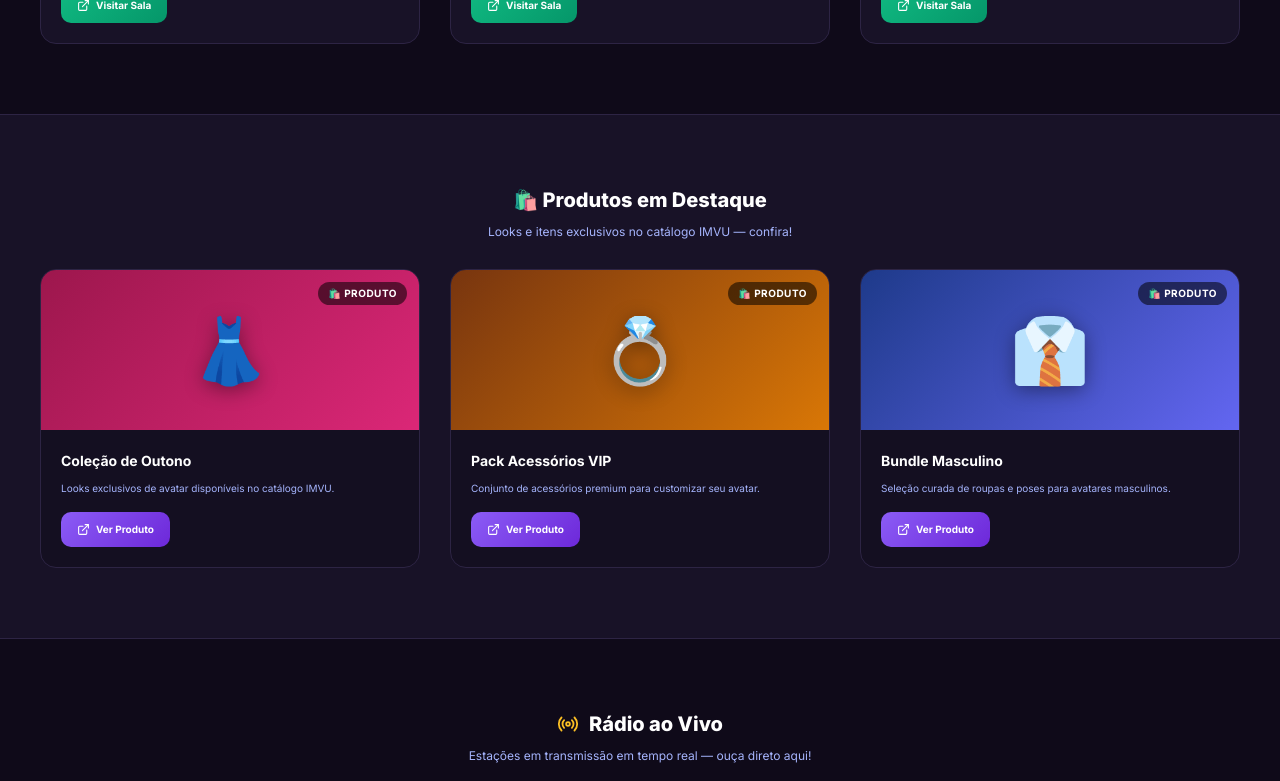
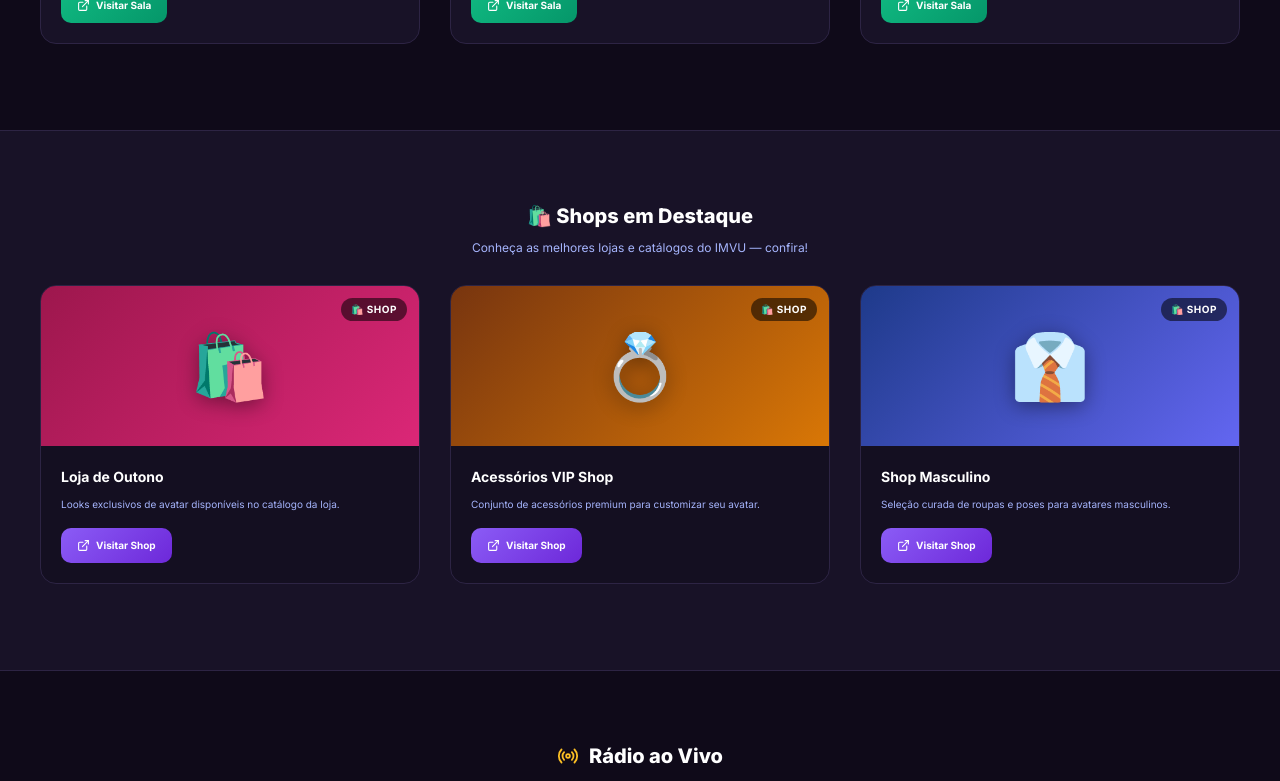
Before and after one commit to moisesalves0015/ir3h, a React (Vite) app: page / in a window 1280 px wide. Shown: the part 2377-3158 px from the top of the page. Built offline with nearby package versions, Linux system fonts and the light colour scheme.

Commit message:
feat: change Promo products to Promo shops and implement horizontal slider

```diff
--- a/src/pages/LandingPage/LandingPage.css
+++ b/src/pages/LandingPage/LandingPage.css
@@ -1172,13 +1172,39 @@
   text-align: center;
 }
 
-.landing-promo__grid {
-  display: grid;
-  grid-template-columns: 1fr;
+.landing-promo__slider-container {
+  width: 100%;
+  overflow: hidden;
+}
+
+.landing-promo__slider {
+  display: flex;
   gap: 20px;
+  overflow-x: auto;
+  padding-bottom: 16px; /* Para o scrollbar não cortar conteúdo */
+  scroll-snap-type: x mandatory;
+  -webkit-overflow-scrolling: touch;
+
+  /* Esconder a barra de rolagem (opcional, se preferir limpo) */
+  scrollbar-width: thin;
+  scrollbar-color: var(--brand-primary) var(--color-surface);
+}
+
+.landing-promo__slider::-webkit-scrollbar {
+  height: 6px;
+}
+.landing-promo__slider::-webkit-scrollbar-track {
+  background: var(--color-surface);
+  border-radius: 4px;
+}
+.landing-promo__slider::-webkit-scrollbar-thumb {
+  background: var(--brand-primary);
+  border-radius: 4px;
 }
 
 .landing-promo-card {
+  flex: 0 0 calc(85% - 20px); /* 85% width on mobile */
+  scroll-snap-align: start;
   background: var(--color-surface);
   border: 1px solid var(--color-border);
   border-radius: var(--radius-lg);
@@ -1278,16 +1304,29 @@
   box-shadow: 0 4px 12px rgba(139, 92, 246, 0.4);
 }
 
+.landing-promo-card__btn--shop {
+  background: linear-gradient(135deg, var(--brand-primary), var(--brand-primary-dark));
+}
+.landing-promo-card__btn--shop:hover {
+  box-shadow: 0 4px 12px rgba(139, 92, 246, 0.4);
+}
+
 @media (min-width: 768px) {
   .landing-promo {
     padding: 70px 40px;
   }
 
-  .landing-promo__grid {
-    grid-template-columns: repeat(3, 1fr);
-    gap: 30px;
+  .landing-promo__slider-container {
     max-width: 1200px;
     margin: 0 auto;
+  }
+
+  .landing-promo__slider {
+    gap: 30px;
+  }
+
+  .landing-promo-card {
+    flex: 0 0 calc(33.333% - 20px); /* 3 cards on desktop */
   }
 
   .landing-promo-card__banner {
--- a/src/pages/LandingPage/LandingPage.tsx
+++ b/src/pages/LandingPage/LandingPage.tsx
@@ -54,19 +54,19 @@ const PROMO_ROOMS = [
   },
 ];
 
-// Produtos de terceiros para divulgação
-const PROMO_PRODUCTS = [
+// Shops de terceiros para divulgação
+const PROMO_SHOPS = [
   {
     id: 1,
-    name: 'Coleção de Outono',
-    description: 'Looks exclusivos de avatar disponíveis no catálogo IMVU.',
-    emoji: '👗',
+    name: 'Loja de Outono',
+    description: 'Looks exclusivos de avatar disponíveis no catálogo da loja.',
+    emoji: '🛍️',
     gradient: 'linear-gradient(135deg, #9d174d 0%, #db2777 100%)',
     link: 'https://imvu.com',
   },
   {
     id: 2,
-    name: 'Pack Acessórios VIP',
+    name: 'Acessórios VIP Shop',
     description: 'Conjunto de acessórios premium para customizar seu avatar.',
     emoji: '💍',
     gradient: 'linear-gradient(135deg, #78350f 0%, #d97706 100%)',
@@ -74,7 +74,7 @@ const PROMO_PRODUCTS = [
   },
   {
     id: 3,
-    name: 'Bundle Masculino',
+    name: 'Shop Masculino',
     description: 'Seleção curada de roupas e poses para avatares masculinos.',
     emoji: '👔',
     gradient: 'linear-gradient(135deg, #1e3a8a 0%, #6366f1 100%)',
@@ -412,7 +412,8 @@ export default function LandingPage() {
           <h2 className="landing-promo__title">🏠 Rooms em Destaque</h2>
           <p className="landing-promo__subtitle">Salas públicas para você visitar no IMVU — clique e entre!</p>
         </div>
-        <div className="landing-promo__grid">
+        <div className="landing-promo__slider-container">
+          <div className="landing-promo__slider">
             {PROMO_ROOMS.map((room) => (
               <div key={room.id} className="landing-promo-card">
                 <div className="landing-promo-card__banner" style={{ background: room.gradient }}>
@@ -435,36 +436,39 @@ export default function LandingPage() {
               </div>
             ))}
           </div>
+        </div>
       </section>
 
-      {/* ── DIVULGAÇÃO: PRODUTOS ── */}
-      <section className="landing-promo landing-promo--alt" id="produtos">
+      {/* ── DIVULGAÇÃO: SHOPS ── */}
+      <section className="landing-promo landing-promo--alt" id="shops">
         <div className="landing-promo__header">
-          <h2 className="landing-promo__title">🛍️ Produtos em Destaque</h2>
-          <p className="landing-promo__subtitle">Looks e itens exclusivos no catálogo IMVU — confira!</p>
+          <h2 className="landing-promo__title">🛍️ Shops em Destaque</h2>
+          <p className="landing-promo__subtitle">Conheça as melhores lojas e catálogos do IMVU — confira!</p>
         </div>
-        <div className="landing-promo__grid">
-          {PROMO_PRODUCTS.map((product) => (
-            <div key={product.id} className="landing-promo-card">
-              <div className="landing-promo-card__banner" style={{ background: product.gradient }}>
-                <span className="landing-promo-card__emoji">{product.emoji}</span>
-                <span className="landing-promo-card__badge">🛍️ Produto</span>
+        <div className="landing-promo__slider-container">
+          <div className="landing-promo__slider">
+            {PROMO_SHOPS.map((shop) => (
+              <div key={shop.id} className="landing-promo-card">
+                <div className="landing-promo-card__banner" style={{ background: shop.gradient }}>
+                  <span className="landing-promo-card__emoji">{shop.emoji}</span>
+                  <span className="landing-promo-card__badge">🛍️ Shop</span>
                 </div>
                 <div className="landing-promo-card__body">
-                <h3 className="landing-promo-card__name">{product.name}</h3>
-                <p className="landing-promo-card__desc">{product.description}</p>
+                  <h3 className="landing-promo-card__name">{shop.name}</h3>
+                  <p className="landing-promo-card__desc">{shop.description}</p>
                   <a
-                  href={product.link}
+                    href={shop.link}
                     target="_blank"
                     rel="noopener noreferrer"
-                  className="landing-promo-card__btn landing-promo-card__btn--product"
+                    className="landing-promo-card__btn landing-promo-card__btn--shop"
                   >
                     <ExternalLink size={13} />
-                  Ver Produto
+                    Visitar Shop
                   </a>
                 </div>
               </div>
             ))}
+          </div>
         </div>
       </section>
 
```
Lines whose indentation alone changed are shown as unchanged.
